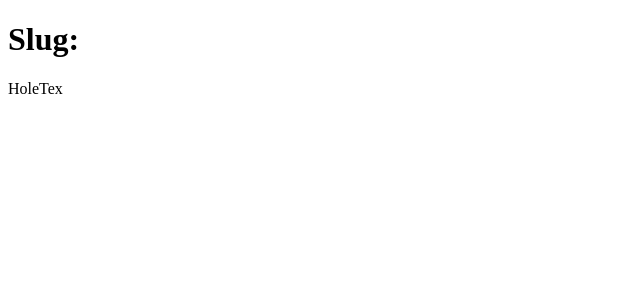
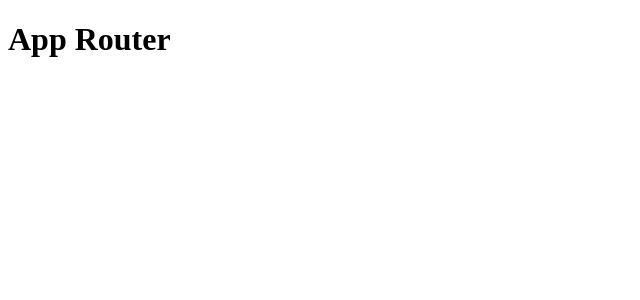
Before and after one commit to thanhbuiK306/next-jest-cicd, a Next.js app: page / in a window 1280 px wide. Shown: the top 300 px of the page, without its empty margins (0-640 px from the left). Built offline with nearby package versions, Linux system fonts and the light colour scheme.

Commit message:
update success test

```diff
--- a/app/page.tsx
+++ b/app/page.tsx
@@ -3,8 +3,5 @@ export const metadata = {
 };
 
 export default function Page() {
-  return <>
-    <h1>Slug:</h1>
-    <p>HoleTex</p>
-  </>;
+  return <h1>App Router</h1>;
 }
```
